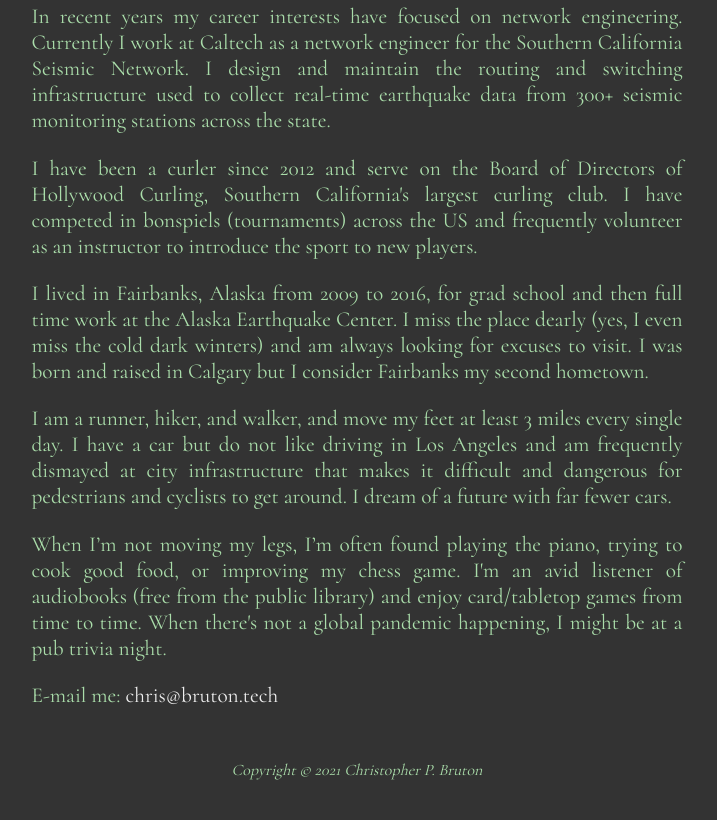
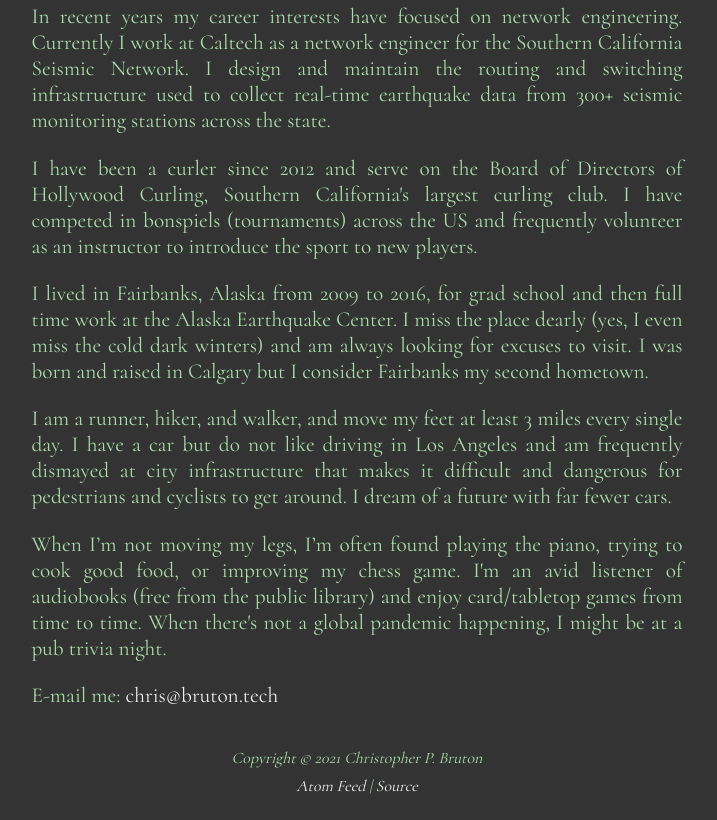
Before and after one commit to cpbruton/bruton.tech, an Eleventy site: page bio.md in a window 1280 px wide. Shown: the part 322-1142 px from the top of the page, without its empty margins (283-1000 px from the left). Built offline with nearby package versions, Linux system fonts and the light colour scheme; Eleventy itself is replaced by a stand-in of ours; files that its build step writes are made by us from their sources.

Commit message:
add feed and source links to footer, adjust image styling, add deep merge option

```diff
--- a/_includes/base.njk
+++ b/_includes/base.njk
@@ -56,6 +56,7 @@ base_url: https://bruton.tech/
 
     <footer id="page-footer">
         <p>Copyright &copy; 2021 Christopher P. Bruton</p>
+        <p><a href="/feed.xml">Atom Feed</a> | <a href="https://github.com/cpbruton/bruton.tech">Source</a></p>
     </footer>
 <script data-goatcounter="https://cpb.goatcounter.com/count" async src="//gc.zgo.at/count.js"></script>
 </body>
--- a/_includes/style.css
+++ b/_includes/style.css
@@ -23,6 +23,10 @@ main {
 	display: flex;
 	align-items: center;
 	flex-direction: column;
+}
+
+#page-footer p {
+	margin: 0.5ch;
 }
 
 li {
@@ -83,6 +87,8 @@ article > header {
 
 img {
 	max-width: 100%;
+	margin: auto;
+	display: block;
 }
 
 code {
```
Also changed, not shown: .eleventy.js.
